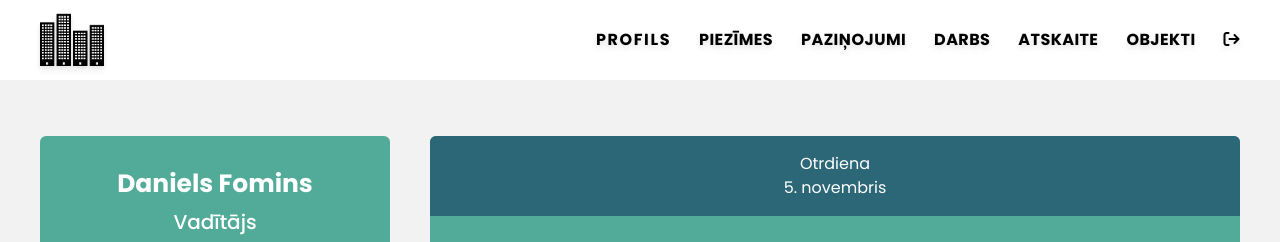
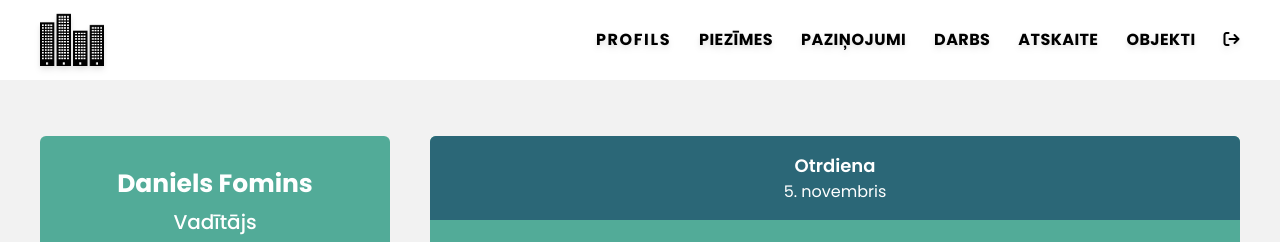
Before and after one commit to dfomins/intek-react, a React (Vite) app: page / in a window 1280 px wide. Shown: the top 242 px of the page. Built offline with nearby package versions, Linux system fonts and the light colour scheme.

Commit message:
h4 added

```diff
--- a/src/components/Navbar.jsx
+++ b/src/components/Navbar.jsx
@@ -43,7 +43,7 @@ function Navbar() {
             </Link>
           </ul>
         </div>
-        <i className="fa-solid fa-bars text-lg md:hidden cursor-pointer" onClick={changeState}></i>
+        <h4 className="fa-solid fa-bars md:hidden cursor-pointer" onClick={changeState}></h4>
       </nav>
       <div className={`fixed w-60 h-full top-0 md:hidden duration-300 shadow-md z-20 bg-system-green text-white ${isMenuOpen ? "right-0" : "-right-60"}`}>
         <div className="flex justify-end">
--- a/src/components/Notifications/Notifications.jsx
+++ b/src/components/Notifications/Notifications.jsx
@@ -45,7 +45,7 @@ function Notifications() {
               <li key={notification.id} className={`${index == notifications.length - 1 ? "" : "mb-2"}`}>
                 <Link to={`${notification.id}`}>
                   <div className="p-3 bg-system-blue hover:bg-system-blue-hovered rounded-sm">
-                    <p className="text-lg font-medium truncate">{notification.title}</p>
+                    <h4 className="font-medium truncate">{notification.title}</h4>
                     <p>{notification.createdAt.toLocaleDateString()}</p>
                     <p>Izveidoja: {notification.createdBy}</p>
                   </div>
--- a/src/components/Profile.jsx
+++ b/src/components/Profile.jsx
@@ -12,7 +12,7 @@ let dayDefault = ["Svētdiena", "Pirmdiena", "Otrdiena", "Trešdiena", "Ceturtdi
 function CurrentDateAndDay() {
   return (
     <>
-      <p>{dayDefault[new Date().getDay()]}</p>
+      <h4 className="font-semibold">{dayDefault[new Date().getDay()]}</h4>
       <p>
         {new Date().toLocaleDateString("lv-LV", {
           day: "numeric",
--- a/src/index.css
+++ b/src/index.css
@@ -9,6 +9,9 @@
   }
   h3 {
     @apply text-xl;
+  }
+  h4 {
+    @apply text-lg;
   }
 }
 
@@ -53,7 +56,7 @@
   }
 
   .system-button {
-    @apply px-2 py-1 rounded-sm duration-100
+    @apply px-2 py-1 rounded-sm duration-100;
   }
 
   .profile-settings-panel {
```
